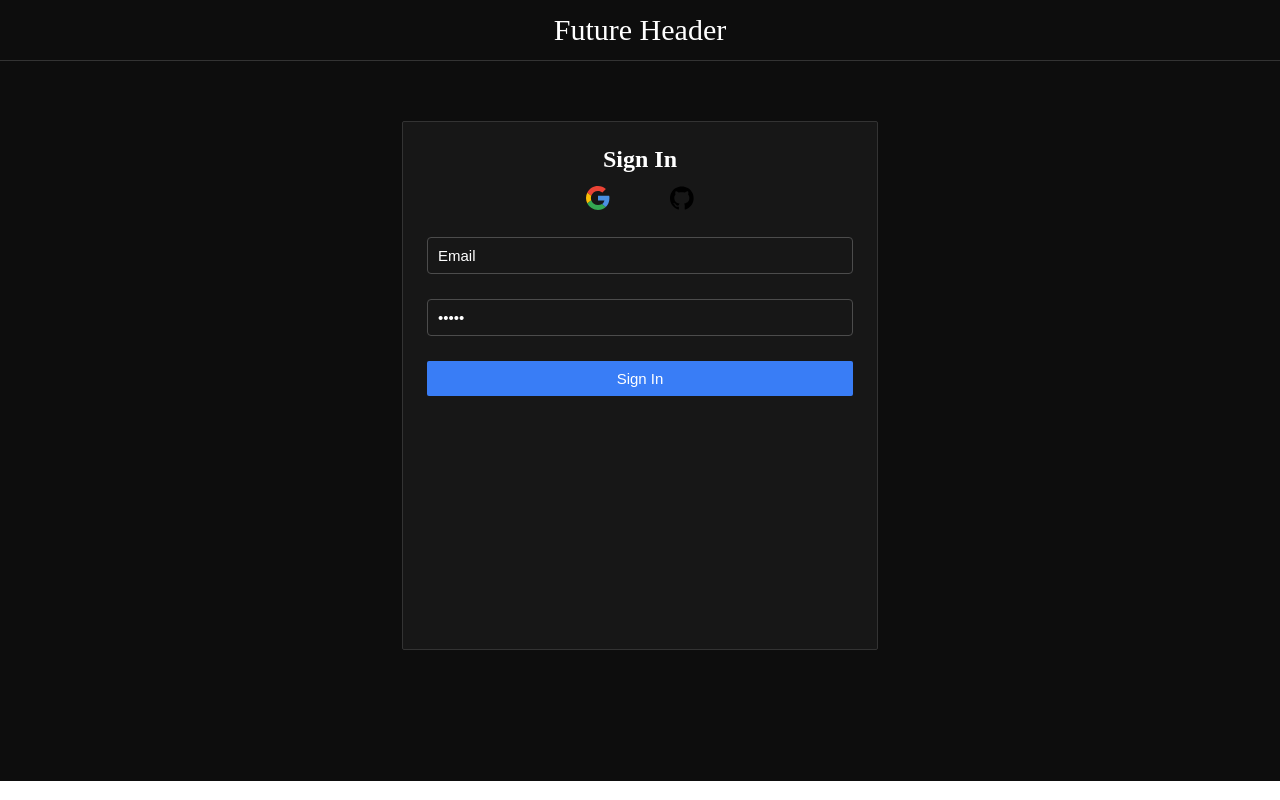
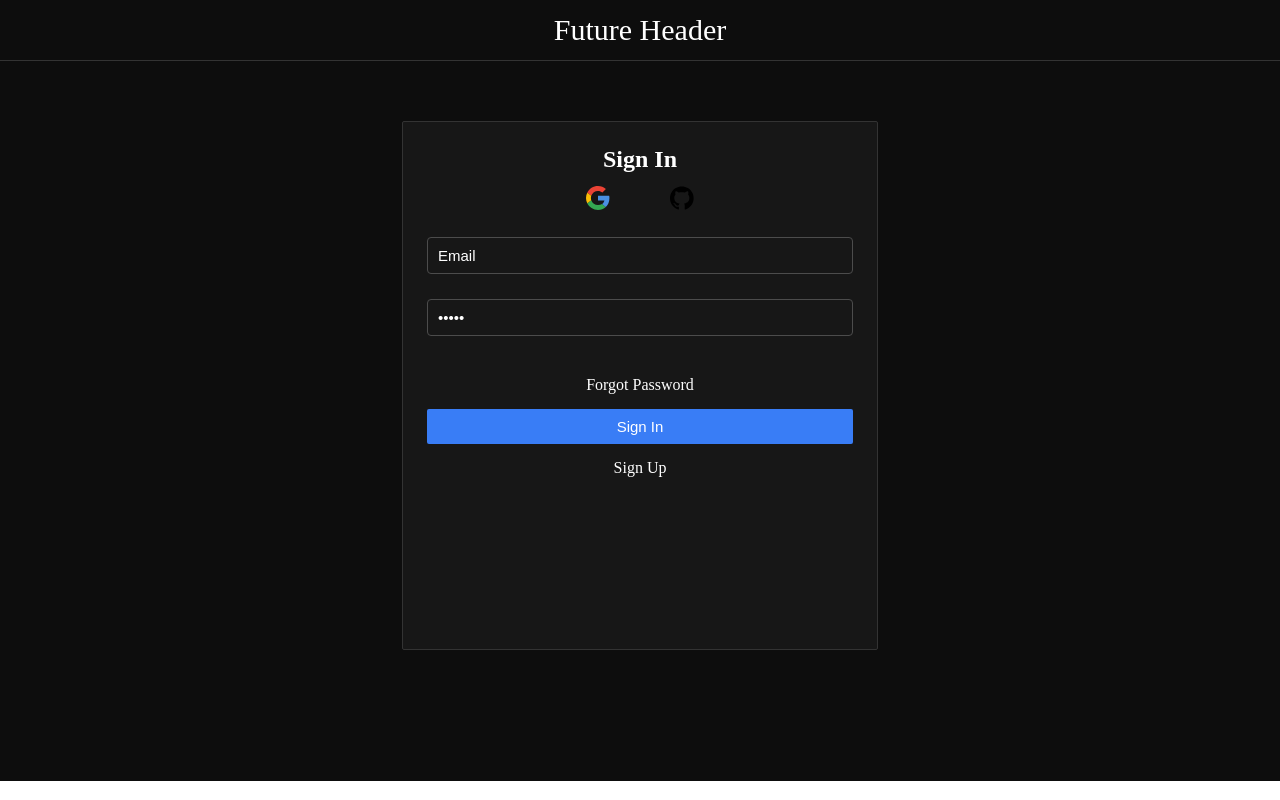
Before and after one commit to FightersForJustice/inctagram, a Next.js app: page /login in a window 1280 px wide. Built offline with nearby package versions, Linux system fonts and the light colour scheme.

Commit message:
feat: add log-in logic & redir on password recovery and sign up

```diff
--- a/components/Login/LoginForm.module.css
+++ b/components/Login/LoginForm.module.css
@@ -118,3 +118,9 @@
 .Button:focus {
   box-shadow: 0 0 0 2px black;
 }
+
+.link{
+  color: white;
+  text-decoration: none;
+  margin: 15px;
+}
--- a/components/Login/LoginForm.tsx
+++ b/components/Login/LoginForm.tsx
@@ -1,30 +1,44 @@
-import React, { PropsWithChildren, useState } from 'react'
+import React, { PropsWithChildren} from 'react'
 import s from './LoginForm.module.css'
 import { useForm } from 'react-hook-form'
 import GithubSvg from 'public/icons/GithubSvg.svg'
 import GoogleSvg from 'public/icons/GoogleSvg.svg'
 import Link from 'next/link'
 import * as Form from '@radix-ui/react-form'
+import { useRouter } from 'next/router'
+import { useLoginMutation} from '@/assets/api/auth/authApi'
+
+
+type LoginParamsData = {
+  email: string;
+  password: string;
+};
 
 const LoginForm: React.FC<PropsWithChildren<{}>> = ({ children }) => {
-  const {
-    register,
-    handleSubmit,
-    formState: { errors },
-    setValue,
-  } = useForm<any>()
 
-  const onSubmit = (data: any) => {
-    console.log(data)
-  }
+  const { register, handleSubmit, formState: { errors }, setValue } = useForm<any>();
+  const router = useRouter();
+
+  const [loginMutation, { isLoading, isError }] = useLoginMutation()
+
+
+  const onSubmit = async (data: LoginParamsData) => {
+    const { email, password } = data;
+    try {
+      const response = await loginMutation({ email, password }).unwrap()
+      router.push('/successLogin');
+    } catch (error) {
+      console.error('Failed to log in:', error)
+    }
+  };
 
   const handleEmailClick = () => {
-    setValue('email', '')
-  }
+    setValue('email', '');
+  };
 
   const handlePasswordClick = () => {
-    setValue('password', '')
-  }
+    setValue('password', '');
+  };
 
   return (
     <div className={s.mainContainer}>
@@ -81,9 +95,15 @@ const LoginForm: React.FC<PropsWithChildren<{}>> = ({ children }) => {
               />
             </Form.Control>
           </Form.Field>
+          <Link href="/PasswordRecovery" className={s.link}>
+            Forgot Password
+          </Link>
+          <input type="submit" className={s.Button} value="Sign In" />
+          <Link href="/registration" className={s.link}>
+            Sign Up
+          </Link>
+        </Form.Root>
 
-          <input type="submit" className={s.Button} value="Sign In" />
-        </Form.Root>
       </div>
     </div>
   )
```
Also changed, not shown: 1 other file (tests, documents, lock files or other folders).
